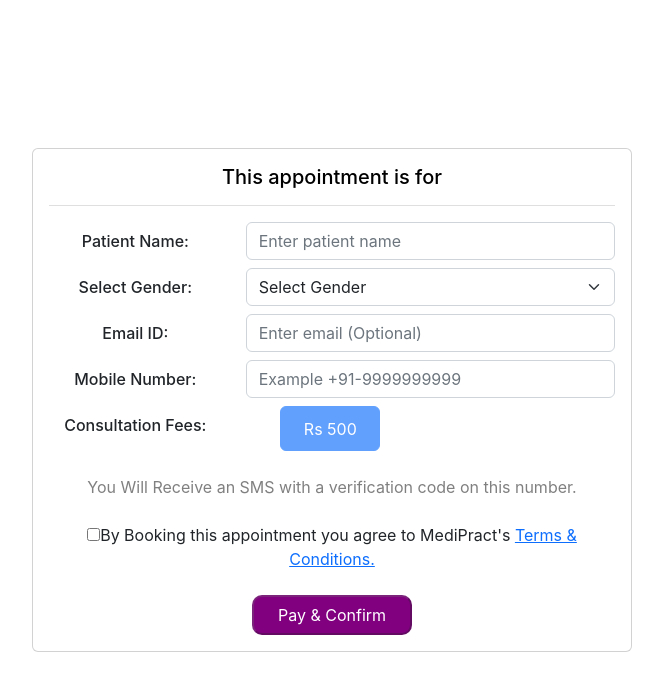
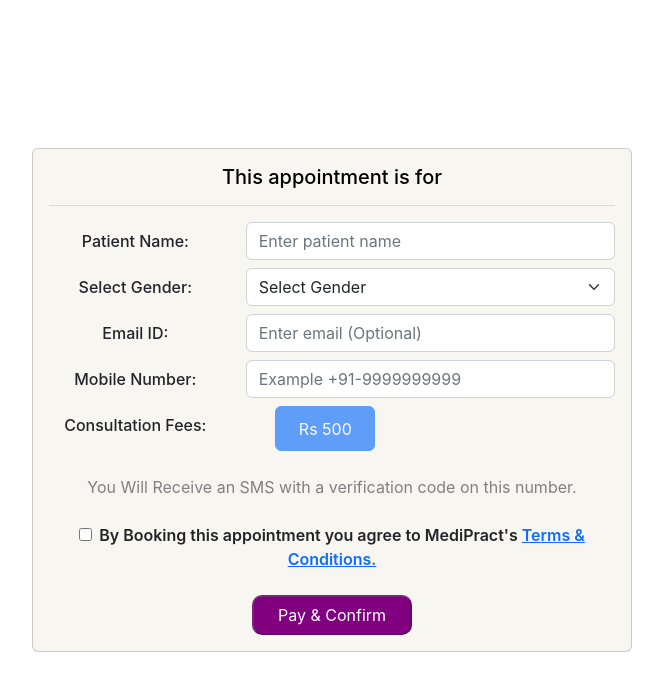
Before and after one commit to imbuesoft/patient, a React (Create React App) app: page / in a window 1280 px wide. Shown: the top 690 px of the page, without its empty margins (268-931 px from the left). Built offline with nearby package versions, Linux system fonts and the light colour scheme.

Commit message:
Update Appointment.js

```diff
--- a/src/Appointment/Appointment.js
+++ b/src/Appointment/Appointment.js
@@ -14,7 +14,7 @@ const Appointment = () => {
 
   return (
     <div className="appointment-container d-flex justify-content-center align-items-center">
-      <div className="card card-appointment w-50">
+      <div className="card card-appointment w-50" style={{background: "#F8F6F0"}}>
         <div className="card-body">
           <h5 className="card-title">
             This appointment is for
@@ -60,7 +60,7 @@ const Appointment = () => {
                 id="consultationFees"
                 value="Rs 500"
                 disabled
-                style={{ width: "100px", height: "45px", marginLeft: "-200px" }}
+                style={{ width: "100px", height: "45px", marginLeft: "-210px" }}
               />
             </div>
           </div>
@@ -72,12 +72,13 @@ const Appointment = () => {
           </div>
           <br />
           <div className="input-checkbox">
-            <label>
+            <label style={{fontWeight: "600"}}>
               <input
                 type="checkbox"
                 name="checkbox"
                 checked={checkbox}
                 onChange={handleCheckboxChange}
+                style={{marginRight: "7px", marginTop: "5px"}}
               />
               By Booking this appointment you agree to MediPract's <a href="/">Terms & Conditions.</a>
             </label>
```
